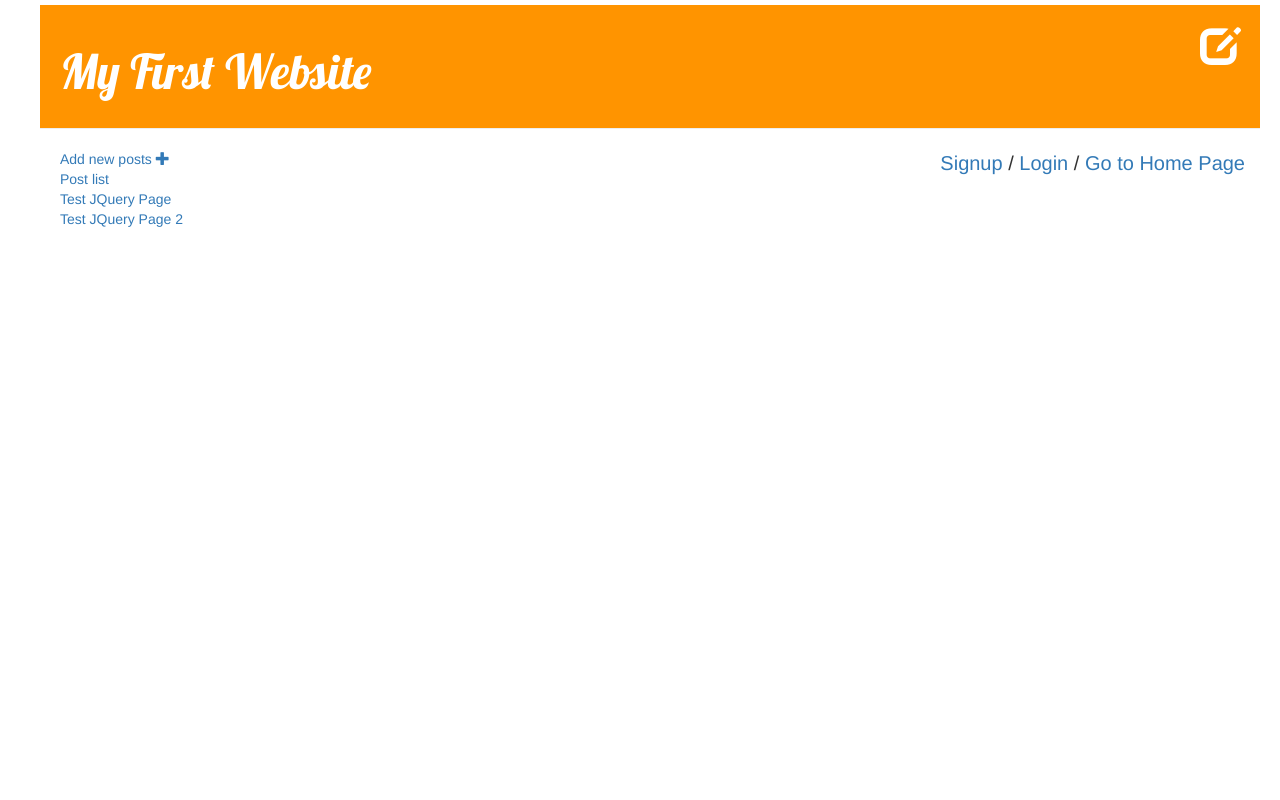
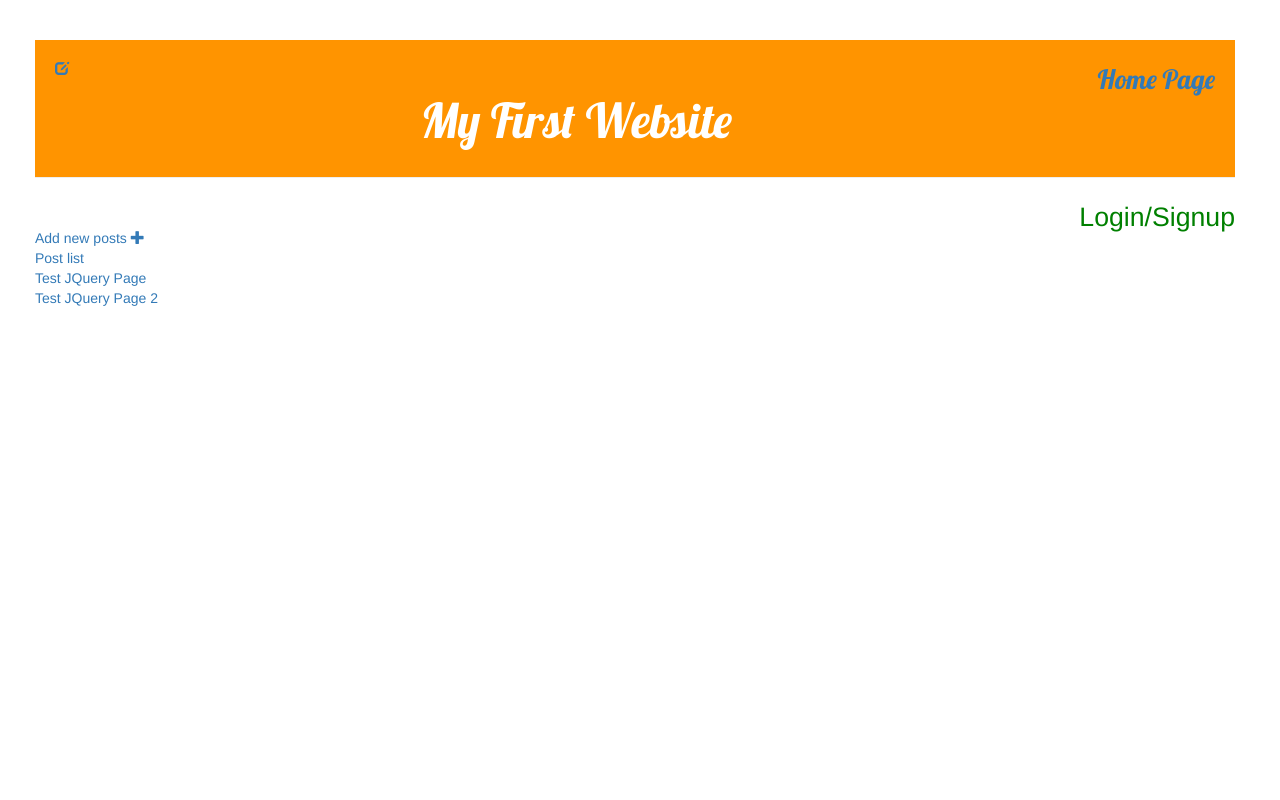
Before and after one commit to BorisVV/myFirstWeb, a Django app: page / in a window 1280 px wide. Run offline with Django 3.2, Linux system fonts and the light colour scheme; some libraries are stand-ins or nearby versions.

Commit message:
Modifying css to improve appearance.

```diff
--- a/blog/static/css/blog.css
+++ b/blog/static/css/blog.css
@@ -1,21 +1,17 @@
 
-.body-content {
+body{
   padding-left: 20px;
-  padding-right: 20px;
+  padding-right: 30px;
+}
+
+.signUpline a, p{
+  float:right; color:green; font-size:20pt;
 }
 
 .page-header {
     background-color: #ff9400;
     font-family: 'Lobster', cursive;
-    margin-left: 20px;
-    margin-top: 5;
     padding: 20px 20px 20px 20px;
-}
-
-.top-right {
-  font-size: 30pt;
-  color: #ffffff;
-  float: right;
 }
 
 .page-header h1, .page-header h1 a, .page-header h1 a:visited, .page-header h1 a:active {
--- a/blog/templates/blog/base.html
+++ b/blog/templates/blog/base.html
@@ -14,24 +14,25 @@
     <script type="text/javascript" src="{% static 'js/blog.js' %}"></script>
   </head>
   <body>
-    <div class="body-content">
+    <div class="container-fluid">
       <div class="page-header">
         <a href="{% url 'post_draft_list' %}" class="top-right"><span class="glyphicon glyphicon-edit"></span></a>
-        <h1><a href="{% url 'home' %}">My First Website</a></h1>
+        <a class="top-right" href="{% url 'home' %}" style="float:right; font-size:20pt;">Home Page</a>
+        <center>
+          <h1><a href="{% url 'home' %}">My First Website</a></h1>
+        </center>
       </div>
-      <div class="top-menu">
-         {% block authenticate %}
-           {% if user.is_authenticated %}
-            <p>User: {{ user.get_username }}</p>
-            <a href="{% url 'logout' %}?next={{request.path}}">Logout</a><br>
-            <a href="{% url 'home' %}" class="">Go to Home Page</a>
-           {% else %}
-            <a href="{% url 'sign_up' %}">Signup</a> /
-            <a href="{% url 'login' %}">Login</a> /
-            <a href="{% url 'home' %}" class="">Go to Home Page</a>
-           {% endif %}
-         {% endblock %}
+      <div class="signUpline">
+        {% if user.is_authenticated %}
+        <a href="{% url 'logout' %}?next={{request.path}}">/Logout</a>
+        <p>User: {{ user.get_username }}</p>
+        {% else %}
+        <a href="{% url 'sign_up' %}">Signup</a>
+        <a href="{% url 'login' %}">Login/</a>
+        {% endif %}
       </div>
+
+      <br>
       <div class="content">
         <ul>
           {% if messages %}
@@ -39,11 +40,10 @@
             <li class="{{ message.tags }}">{{ message|safe }}</li>
           {% endfor %}
           {% endif %}
-
-          {% block content %}
-          {% endblock %}
         </ul>
       </div>
+      {% block content %}
+      {% endblock %}
     </div>
   </body>
 </html>
--- a/blog/templates/blog/home.html
+++ b/blog/templates/blog/home.html
@@ -1,11 +1,13 @@
 {% extends 'blog/base.html' %}
 
 {% block content %}
+  <div class="divHome">
     <a href="{% url 'post_new' %}" class="">Add new posts <span class="glyphicon glyphicon-plus"></span></a><br>
     <a href="{% url 'post_list' %}">Post list</a>
     <br>
     <a href="{% url 'testing_JQuery' %}"> Test JQuery Page</a>
     <br>
     <a href="{% url 'test_JQuery2' %}"> Test JQuery Page 2</a>
+  </div>
 
 {% endblock %}
```
Lines whose indentation alone changed are shown as unchanged.
